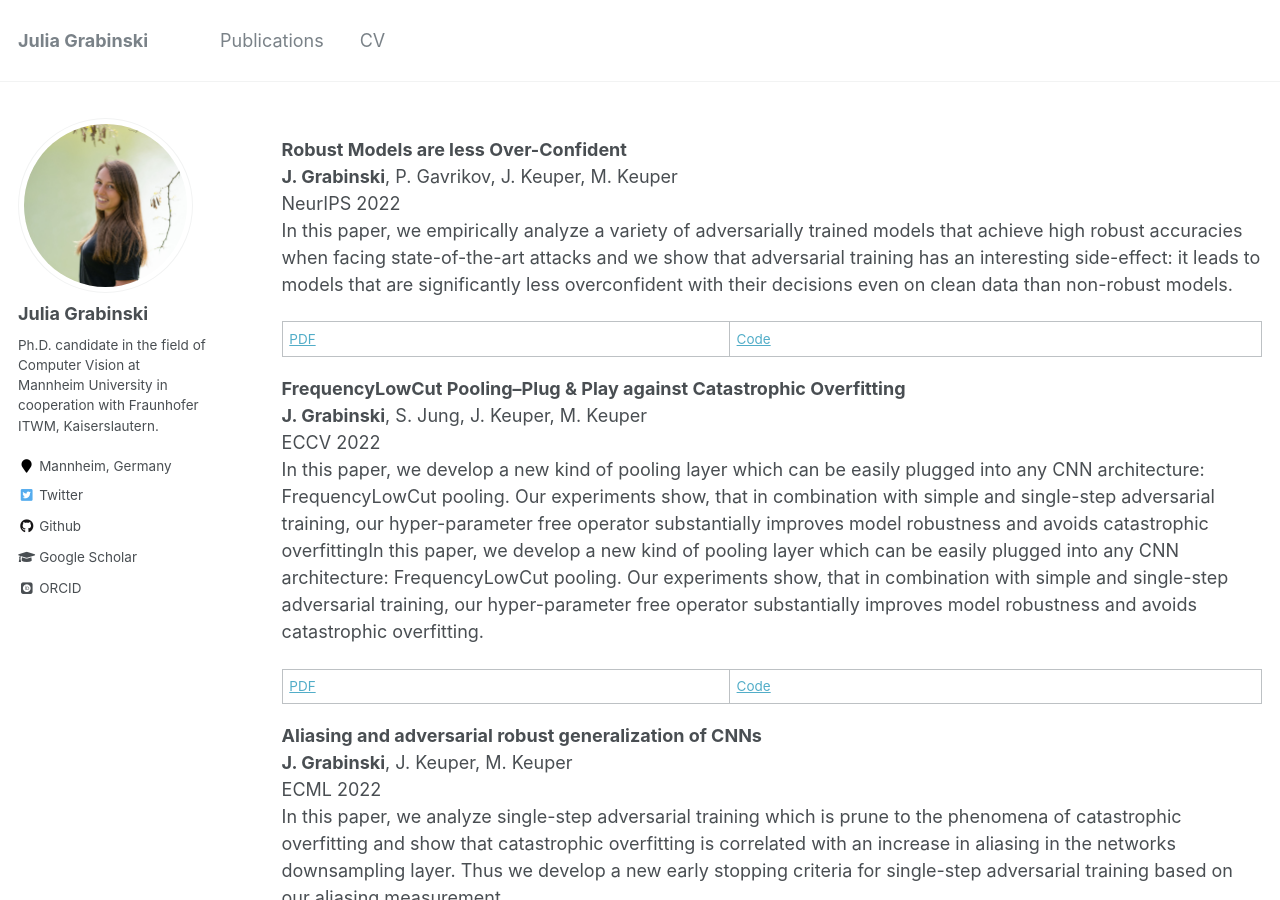
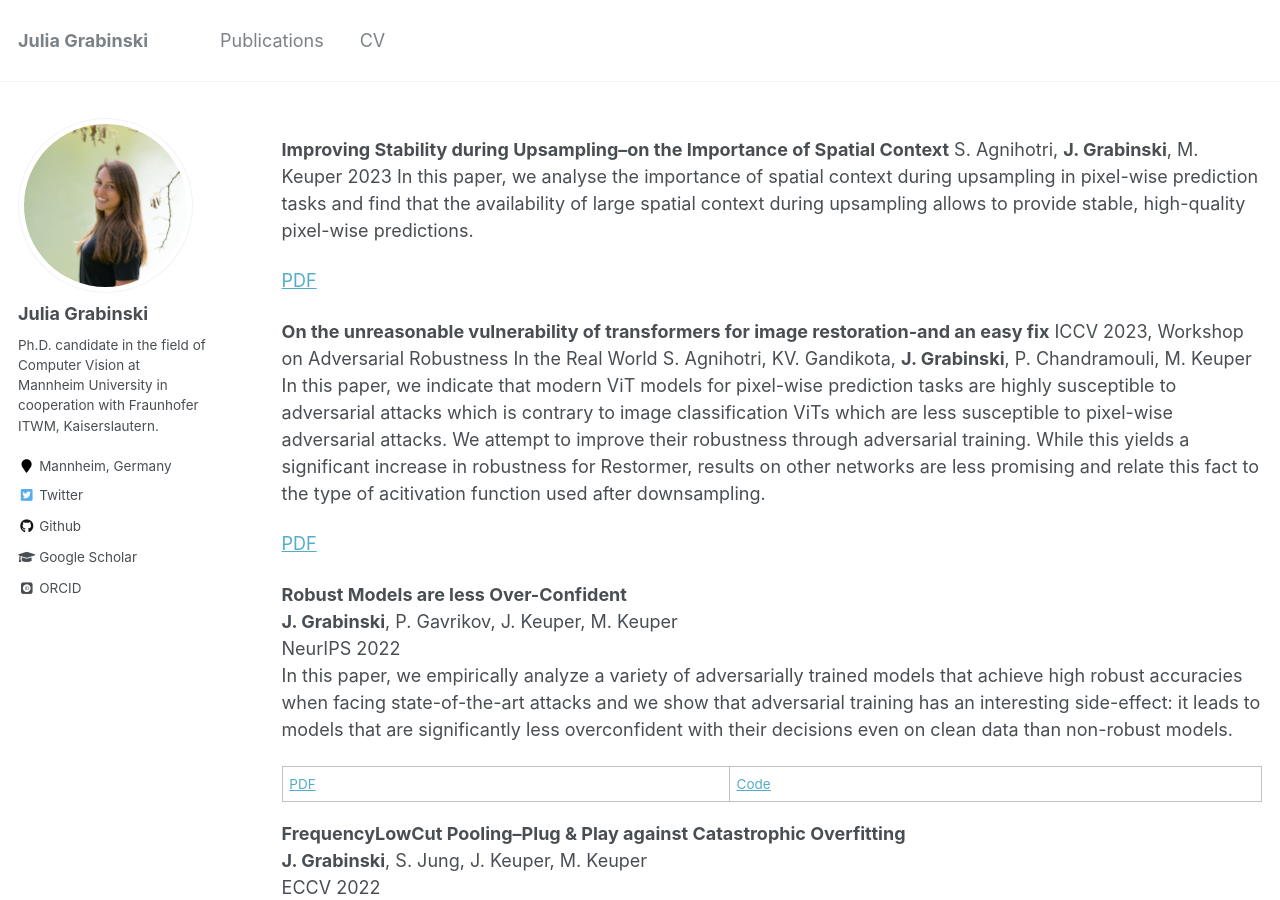
Before and after one commit to GeJulia/gejulia.github.io, a Jekyll site: the page built from _pages/publications.md, in a window 1280 px wide and 900 px high. Built offline with Jekyll 4.4.1, drawn with Linux system fonts in a browser that asks for light colours; some web fonts are replaced.

Commit message:
update publications

```diff
--- a/_pages/publications.md
+++ b/_pages/publications.md
@@ -4,6 +4,22 @@ title: ""
 permalink: /publications/
 author_profile: true
 ---
+
+**Improving Stability during Upsampling--on the Importance of Spatial Context**
+S. Agnihotri, **J. Grabinski**, M. Keuper
+2023
+In this paper, we analyse the importance of spatial context during upsampling in pixel-wise prediction tasks and find that the availability of large spatial context during upsampling allows to provide stable, high-quality pixel-wise predictions.
+
+[PDF](https://arxiv.org/pdf/2311.17524)
+
+
+**On the unreasonable vulnerability of transformers for image restoration-and an easy fix**
+ICCV 2023, Workshop on Adversarial Robustness In the Real World
+S. Agnihotri, KV. Gandikota, **J. Grabinski**, P. Chandramouli, M. Keuper
+In this paper, we indicate that modern ViT models for pixel-wise prediction tasks are highly susceptible to adversarial attacks which is contrary to image classification ViTs which are less susceptible to pixel-wise adversarial attacks. We attempt to improve their robustness through adversarial training. While this yields a significant increase in robustness for Restormer, results on other networks are less promising and relate this fact to the type of acitivation function used after downsampling.
+
+[PDF](https://openaccess.thecvf.com/content/ICCV2023W/AROW/papers/Agnihotri_On_the_Unreasonable_Vulnerability_of_Transformers_for_Image_Restoration_-_ICCVW_2023_paper.pdf)
+
 
 **Robust Models are less Over-Confident**
 **J. Grabinski**, P. Gavrikov, J. Keuper, M. Keuper
```
Also changed, not shown: _pages/about.md (+2 -2 lines).
